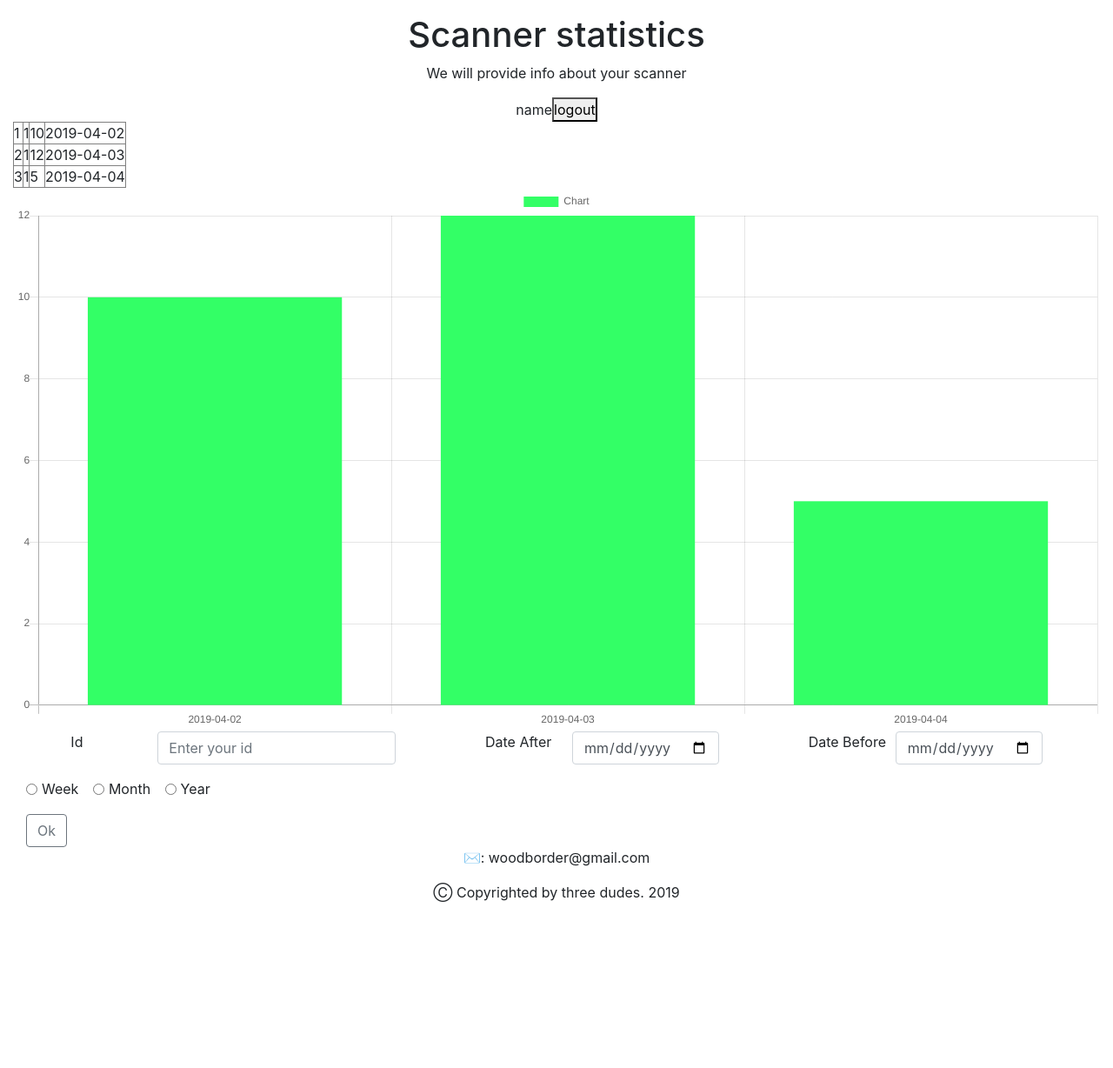
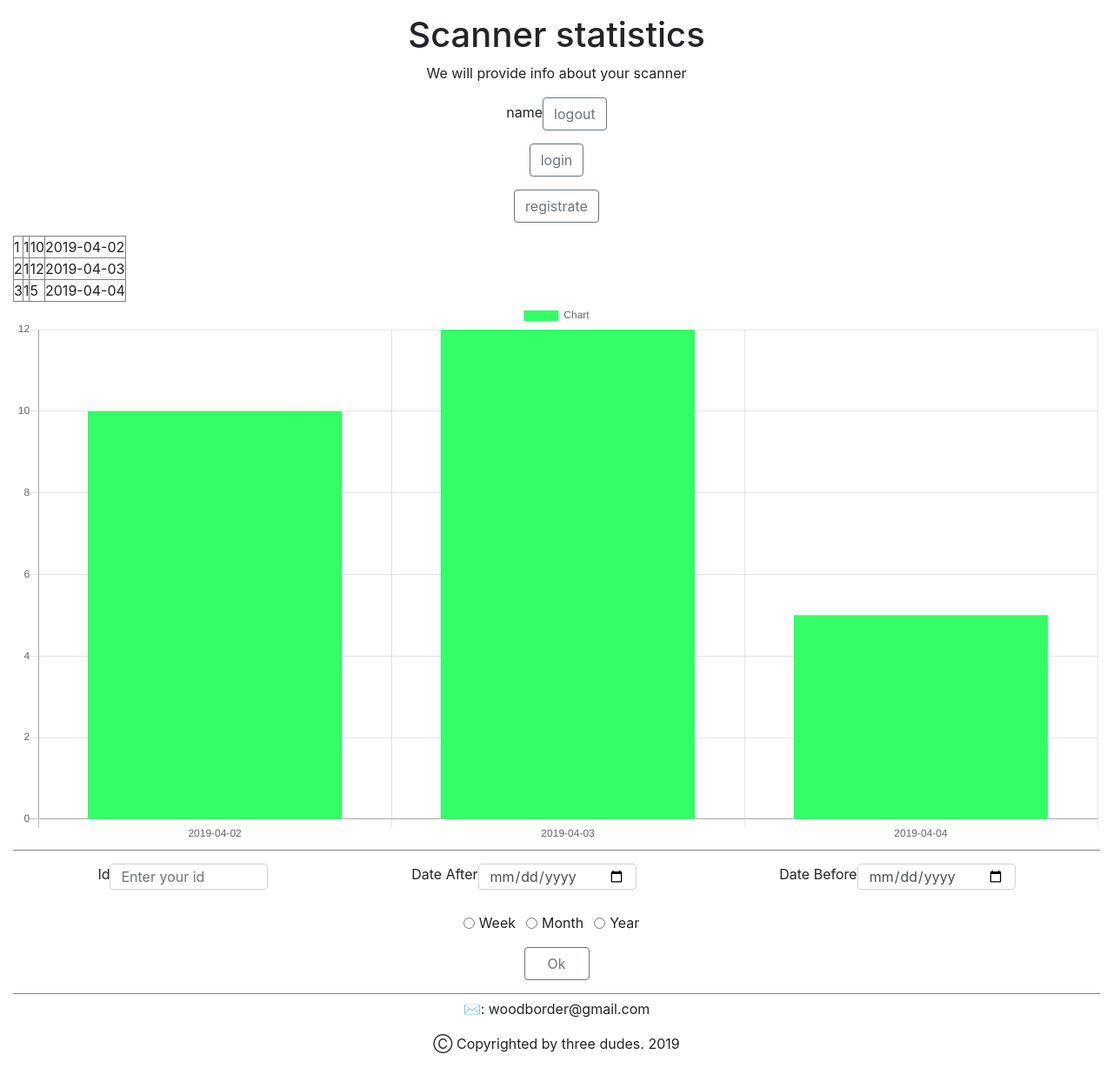
Before and after one commit to mixapaco/SensorCP, a PHP site: page /GetAll.php in a window 1280 px wide. Shown: the whole page at 87% size. Before the commit the page ends 1037 px from the top, so only its background shows below. Run offline with PHP 8.4, Linux system fonts and the light colour scheme; a user stored in the database is signed in; data comes from the database, SQL or seed files in the repository; some libraries are stand-ins or nearby versions.

Commit message:
bootstrap1

```diff
--- a/GetAll.php
+++ b/GetAll.php
@@ -1,50 +1,50 @@
 <?php include 'header.php'; ?>
-<div id="mytable">
-
-</div>
+<div id="mytable"></div>
 <div id="chart-conteiner">
     <canvas id="mycanvas"></canvas>
 </div>
-<form class="container-fluid">
-    <div id="in" class="form-group" >
-		<div class="ex">
-			<div class="med"><label for="inputrec">Id</label></div>
-			<div><input type="text" class="form-control" id="inputrec"  placeholder = "Enter your id">
+<form id="form" class="container-fluid">
+    <div id="flex-wrap" class="form-group">
+		<div class="rows">
+			<div class="labelforinput">
+				<label for="inputrec">Id</label>
+			</div>
+			<div>
+				<input id="inputrec" class="form-control same-input" type="text" placeholder = "Enter your id">
 			</div>
 		</div>
-		<div class="ex">
-
-			<div class="med"><label for="inputdatea">Date After</label></div>
-			<div><input class="form-control" class='pole' id="inputdatea" type='date'  name='datea'>
+		<div class="rows">
+			<div class="labelforinput">
+				<label for="inputdatea">Date After</label>
+			</div>
+			<div>
+				<input id="inputdatea" class="form-control same-input" type='date' name='datea'>
 			</div>
 		</div>
-		<div class="ex">
-			<div class="med"><label for="inputdateb">Date Before</label></div>
-
-			<div><input class="form-control" class='pole' id="inputdateb" type='date'  name='datea'></div>
+		<div class="rows">
+			<div class="labelforinput">
+				<label for="inputdateb">Date Before</label>
+			</div>
+			<div>
+				<input id="inputdateb" class="form-control same-input" type='date' name='datea'>
 			</div>
 		</div>
-
-
-
-
-
-		<div class="form-group">
+	</div>
+	<div id="forradio" class="form-group">
 		<div class="form-check form-check-inline">
-				<input class="form-check-input" type="radio" name="rFilter" id="rFilW" value="Week">
+			<input id="rFilW" class="form-check-input" type="radio" name="rFilter" value="Week">
 			<label class="form-check-label" for="rFilW">Week</label>
 		</div>
 		<div class="form-check form-check-inline">
-				<input class="form-check-input" type="radio" name="rFilter" id="rFilM" value="Month">
+			<input id="rFilM" class="form-check-input" type="radio" name="rFilter" value="Month">
 			<label class="form-check-label" for="rFilM">Month</label>
 		</div>
 		<div class="form-check form-check-inline">
-				<input class="form-check-input" type="radio" name="rFilter" id="rFilY" value="Year">
+			<input id="rFilY" class="form-check-input" type="radio" name="rFilter" value="Year">
 			<label class="form-check-label" for="rFilY">Year</label>
 		</div>
 	</div>
-
-	<div id="but"><button type="button" class="btn btn-outline-secondary" onclick="getChart()">Ok</button></div>
+    <div id="requestbutton"><button id="confirm" class="btn btn-outline-secondary" type="button"  onclick="getChart()">Ok</button></div>
 </form>
 </div>
 <?php include 'footer.php'; ?>
--- a/Header.php
+++ b/Header.php
@@ -16,19 +16,20 @@ session_start();
 	<header class="container-fluid" id="header">
 	 	<p><h1 class="h1">Scanner statistics</h1>
 		We will provide info about your scanner</p>
-		<div id="login">
+
+		<!--<button class='btn btn-outline-secondary' type='button' onclick='getLogoutPage()'>logout</button>-->
 			<?php
 			if($_SESSION!='undefine')
 			if(!empty($_SESSION["login_user"]))
 			{
 				echo $_SESSION['login_user'];
-				echo "<button onclick='getLogoutPage()'>logout</button>";
+				echo "<button class='btn btn-outline-secondary' type='button' onclick='getLogoutPage()'>logout</button>";
 			}
-			else
-			{
-				echo "<button onclick='getLoginPage()'>login</button>";
-				echo "<button onclick='getRegistrPage()'>registrate</button>";
-			}
+			//else
+			//{
+				echo "<div class='logbutt'><button class='btn btn-outline-secondary' type='button' onclick='getLoginPage()'>login</button></div>";
+				echo "<div class='logbutt'><button class='btn btn-outline-secondary' type='button' onclick='getRegistrPage()'>registrate</button></div>";
+			//}
 			?>
 		</div>
     </header>
--- a/css/style.css
+++ b/css/style.css
@@ -6,25 +6,74 @@
 #header.container-fluid{
 	text-align: center;
 }
-#in.form-group{
+#loginform.from-group{
+	display:flex;
+	justify-content:center;
+}
+
+.logbutt{
+	margin:15px;
+}
+#flex-wrap.form-group{
 	display:flex;
 	justify-content:space-around;
 	flex-wrap:wrap;
 }
-.med{
-	min-width:100px;
+.labelforinput{
+	min-width:82 px;
+	height:30px;
+
 }
-.ex{
+.same-input{
+	width:182px;
+	height:30px;
+}
+#nav{
 	display:flex;
+	justify-content:center;
+}
+.logrows{
+	display:flex;
+	justify-content:center;
+	margin-bottom:10px;
+}
+.temp{
+	width:100px;
+}
+#login{
+min-height:200px;
+}
+.llog{
+	padding-top:0em;
+}
+.rows{
+	display:flex;
+	margin-bottom:10px;
+	margin-left:5px;
+	margin-right:5px;
+}
+#form.container-fluid{
+	padding-top:15px;
+	padding-bottom:15px;
+	border-top: 1px solid grey;
+	border-bottom: 1px solid grey;
+	margin-bottom:5px;
+	margin-top:5px;
+}
+#forradio.form-group{
+	display:flex;
+	justify-content:center;
+}
+#requestbutton{
+	display:flex;
+	justify-content: center;
+}
+#confirm{
+	width:75px;
 }
 #footer.container-fluid{
 	text-align: center;
 }
-   @media screen and (max-device-width: 600px) {
-    .form-group {
-		    justify-content: start !important;
-	}
-   }
 
 
 
```
Also changed, not shown: index.php (added, +11 -0 lines), js/app.js (+5 -6 lines), log/login.php (+24 -7 lines). Lines whose indentation alone changed are shown as unchanged.
